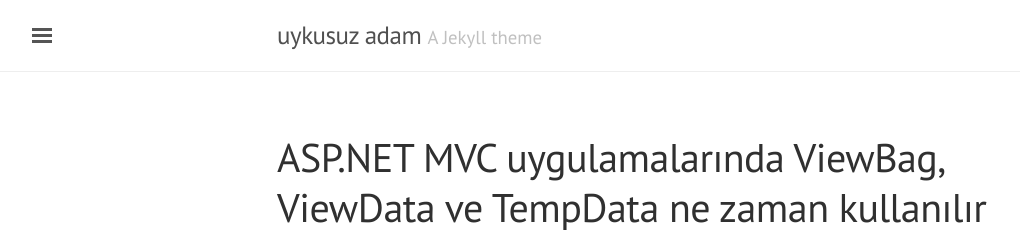
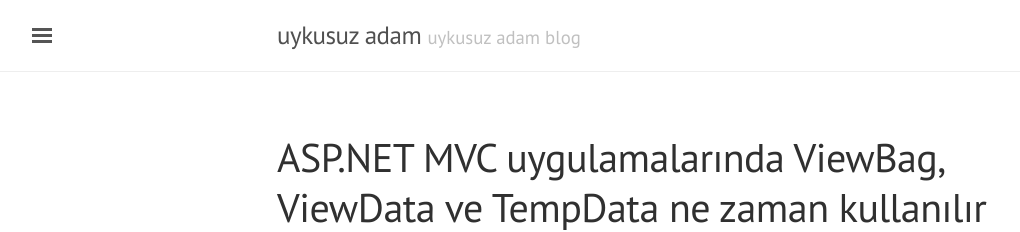
Before and after one commit to abdurrahman/abdurrahman.github.io, a Jekyll site: the page built from index.html, in a window 1280 px wide and 900 px high. Shown: the top 232 px of the window, without its empty margins (3-1023 px from the left). Built offline with Jekyll 4.4.1, drawn with Linux system fonts in a browser that asks for light colours; the list of posts is cut into pages by our own code.

Commit message:
Update sidebar.html and _config.yml

```diff
--- a/_config.yml
+++ b/_config.yml
@@ -6,9 +6,9 @@
 
 # Setup
 title:               uykusuz adam
-tagline:             'A Jekyll theme'
-description:         'A reserved <a href="http://jekyllrb.com" target="_blank">Jekyll</a> theme that places the utmost gravity on content with a hidden drawer. Made by <a href="https://twitter.com/mdo" target="_blank">@mdo</a>.'
-url:                 http://lanyon.getpoole.com
+tagline:             'uykusuz adam blog'
+description:         '.Net framework, asp.net mvc, javascript and some back-end stuffs from Abdurrahman Işık'
+url:                 http://abdurrahman.github.io/
 baseurl:             ''
 paginate:            5
 
--- a/_includes/sidebar.html
+++ b/_includes/sidebar.html
@@ -25,9 +25,6 @@
       {% endif %}
     {% endfor %}
 
-    <a class="sidebar-nav-item" href="{{ site.github.repo }}/archive/v{{ site.version }}.zip">Download</a>
-    <a class="sidebar-nav-item" href="{{ site.github.repo }}">GitHub project</a>
-    <span class="sidebar-nav-item">Currently v{{ site.version }}</span>
   </nav>
 
   <div class="sidebar-item">
```
